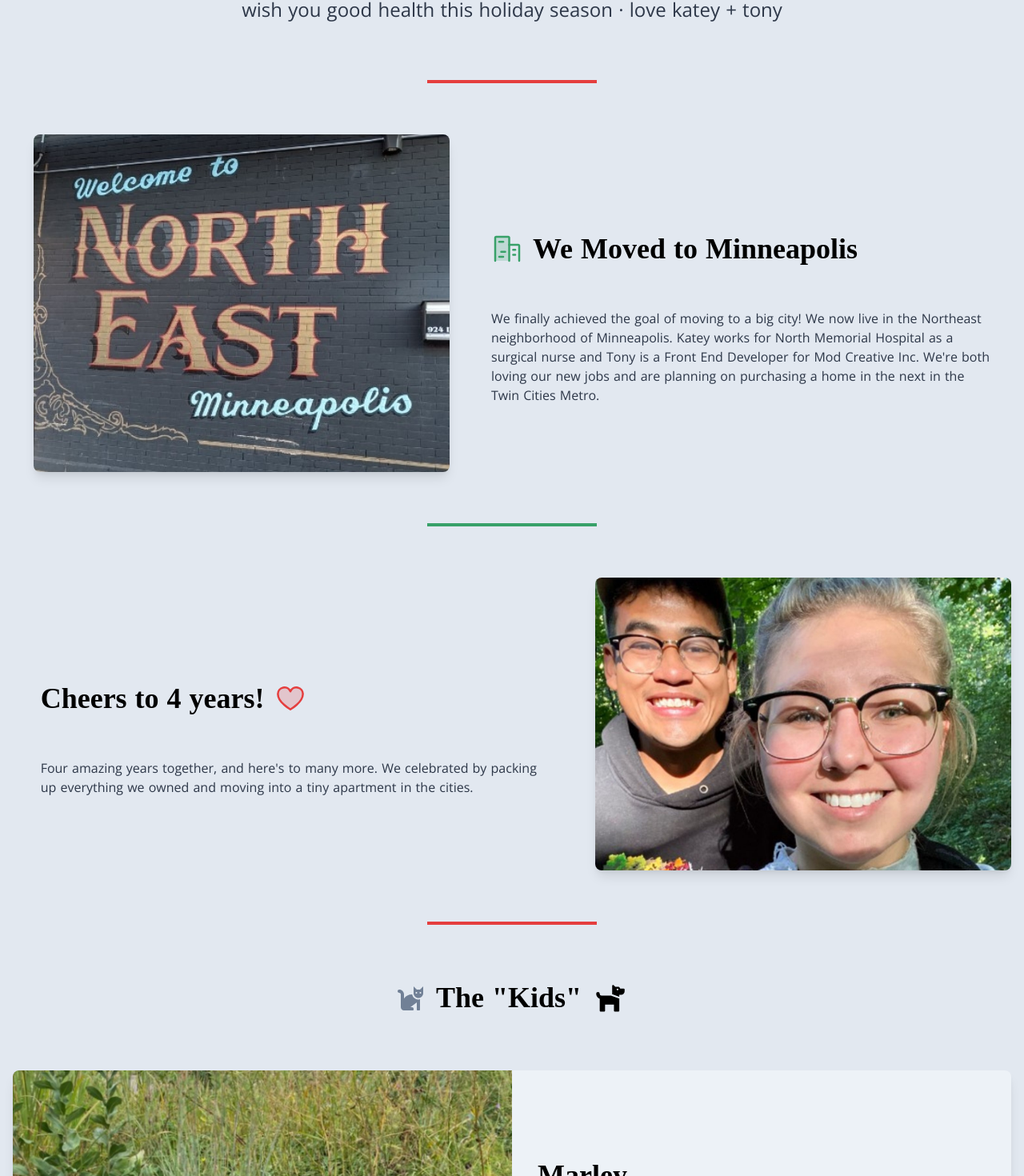
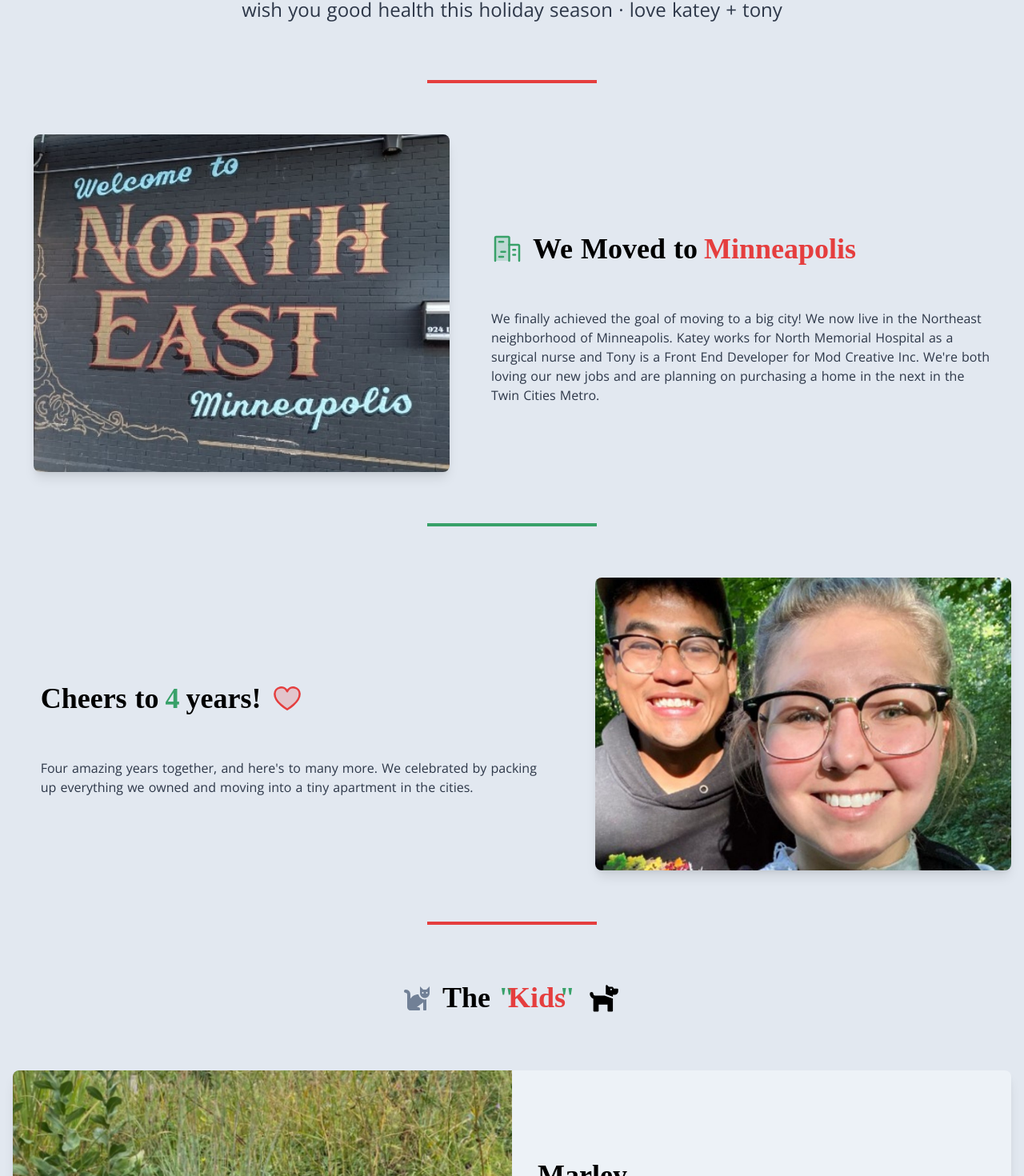
Before and after one commit to TonyFwin/christmas-card, a Nuxt app: page / in a window 1280 px wide. Shown: the part 1106-2576 px from the top of the page at 80% size. Built offline with nearby package versions, Linux system fonts and the light colour scheme; a web font is replaced by a local one.

Commit message:
Add whimsy

```diff
--- a/components/Anniversary.vue
+++ b/components/Anniversary.vue
@@ -12,7 +12,7 @@
         <h3
           class="text-3xl lg:text-4xl font-semibold flex items-center my-8 md:mb-8 justify-center lg:justify-start"
         >
-          Cheers to 4 years!
+          Cheers to<span class="text-green-600 mx-2">4</span> years!
           <svg
             xmlns="http://www.w3.org/2000/svg"
             width="40"
--- a/components/Moving.vue
+++ b/components/Moving.vue
@@ -97,7 +97,7 @@
               stroke-width="16"
             ></line>
           </svg>
-          We Moved to Minneapolis
+          We Moved to <span class="text-red-600 ml-2">Minneapolis</span>
         </h3>
         <p class="md:mt-4 text-gray-800">
           We finally achieved the goal of moving to a big city! We now live in
--- a/components/Pets.vue
+++ b/components/Pets.vue
@@ -17,7 +17,12 @@
             d="M290.59 192c-20.18 0-106.82 1.98-162.59 85.95V192c0-52.94-43.06-96-96-96-17.67 0-32 14.33-32 32s14.33 32 32 32c17.64 0 32 14.36 32 32v256c0 35.3 28.7 64 64 64h176c8.84 0 16-7.16 16-16v-16c0-17.67-14.33-32-32-32h-32l128-96v144c0 8.84 7.16 16 16 16h32c8.84 0 16-7.16 16-16V289.86c-10.29 2.67-20.89 4.54-32 4.54-61.81 0-113.52-44.05-125.41-102.4zM448 96h-64l-64-64v134.4c0 53.02 42.98 96 96 96s96-42.98 96-96V32l-64 64zm-72 80c-8.84 0-16-7.16-16-16s7.16-16 16-16 16 7.16 16 16-7.16 16-16 16zm80 0c-8.84 0-16-7.16-16-16s7.16-16 16-16 16 7.16 16 16-7.16 16-16 16z"
           ></path>
         </svg>
-        <span>The "Kids"</span>
+        <span>
+          The
+          <span class="text-green-600 -mr-2">"</span>
+          <span class="text-red-600">Kids</span>
+          <span class="text-green-600 -ml-2">"</span>
+        </span>
         <svg
           aria-hidden="true"
           focusable="false"
```
